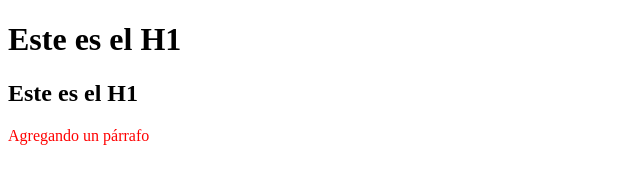
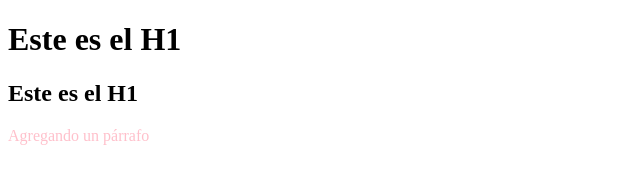
Before and after one commit to soto46/test1, a plain HTML site: page index.html in a window 1280 px wide. Shown: the whole page, without its empty margins (0-640 px from the left). Drawn offline with Linux system fonts and the light colour scheme.

Commit message:
Se cambia el color a Rosa.

```diff
--- a/index.html
+++ b/index.html
@@ -6,6 +6,6 @@
 	<body>
 		<h1>Este es el H1</h1>
 		<h2>Este es el H1</h2>
-		<p><font color="red">Agregando un párrafo</font></p>
+		<p><font color="pink">Agregando un párrafo</font></p>
 	</body>
 </html>
```
